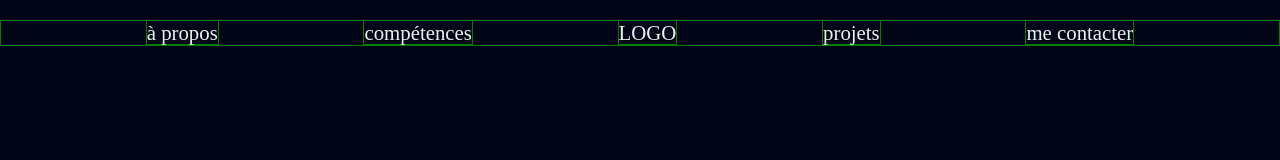
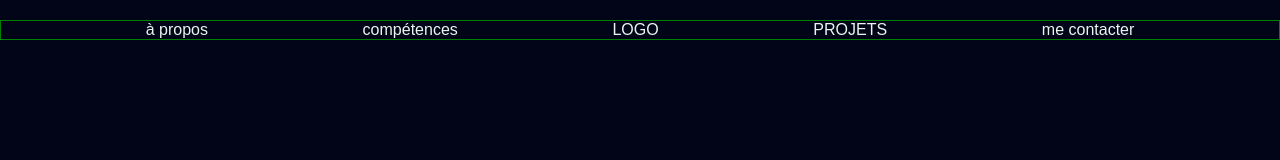
Before and after one commit to gdudekdev/portfolio_, a plain HTML site: page index.html in a window 1280 px wide. Drawn offline with Linux system fonts and the light colour scheme; a web font is replaced by a local one.

Commit message:
feat/Responsive mis en place sur la navbar, icon du bouton hamburger et pour refermer la fenêtre

```diff
--- a/index.html
+++ b/index.html
@@ -7,7 +7,6 @@
 
     <!-- Importation du style -->
     <link rel="stylesheet" href="style/style.css" />
-    <!-- Importation du js -->
     <!-- Importation de la font -->
     <link rel="preconnect" href="https://fonts.googleapis.com">
     <link rel="preconnect" href="https://fonts.gstatic.com" crossorigin>
@@ -21,23 +20,25 @@
         <nav class="navbar">
             <div class="container">
                 <ul class="nav-links">
-                    <li>
-                        <a href="#about">à propos</a>
+                    <li class="nav-item">
+                        <a href="#about" class="nav-link">à propos</a>
                     </li>
-                    <li>
-                        <a href="#skills">compétences</a>
+                    <li class="nav-item">
+                        <a href="#skills" class="nav-link">compétences</a>
                     </li>
-                    <li>
-                        <a href="#">LOGO</a>
-                            <!-- <img src="img/logo.svg" alt="logo" style="width: 80px"> -->
+                    <li class="nav-item">
+                        <a href="#" class="nav-link">LOGO</a>
+                        <!-- <img src="img/logo.svg" alt="logo" style="width: 80px"> -->
                     </li>
-                    <li>
-                        <a href="#projets">projets</a>
+                    <li class="nav-item">
+                            <a href="#projets" class="nav-link">PROJETS</a>
                     </li>
-                    <li>
-                        <a href="#contact">me contacter</a>
+                    <li class="nav-item">
+                        <a href="#contact" class="nav-link">me contacter</a>
                     </li>
                 </ul>
+
+                <button type="button" class="menu-hamburger"></button>
             </div>
         </nav>
     </header>
@@ -94,6 +95,8 @@
 
     </footer>
 
+    <!-- Importation du js -->
+    <script src="scripts.js"></script>
 </body>
 
 </html>
--- a/style/style.css
+++ b/style/style.css
@@ -8,6 +8,7 @@
 body{
     background-color: rgba(1,5,23,1);
     color:#E8F7EE;
+    font-family: Arial, Helvetica, sans-serif;
 }
 
 /* NAVLINKS */
@@ -18,19 +19,39 @@ body{
     align-items: flex-start;
     padding-top: 20px;
 }
-.nav-links li a{
+.navbar .nav-item .nav-link{
+    position:relative;
     color:#E8F7EE;
-    font-size: 1.3rem;
-    border:1px solid  green;
+    font-size: 1rem;
+    padding: 4px 10px;
 }
 
-.nav-links li a:hover {
+.navbar .nav-item .nav-link:hover {
     color: #E3B23C;
+
+}
+.navbar .nav-item .nav-link::before{
+    position: absolute;
+    content:"";
+    top:0;
+    left:0;
+    width: 100%;
+    height: 100%;
+    background-color: rgba(216, 167, 52, 0.219);
+    border-radius:1000px ;
+    filter: blur(2px);
+    opacity: 0;
+    transition: opacity 0.3s ease-in-out;
+}
+
+.navbar .nav-item .nav-link:hover::before{
+    opacity:1;
 }
 .nav-links {
     width: 100vw;
     display:flex;
     align-content:center;
+    align-items: center;
     border:1px solid  green;
     justify-content: space-evenly;
     align-items: center ;
@@ -44,10 +65,9 @@ body{
     position: absolute;
     right:30px;
     top: 18px;
-    width:30px;
-    height:30px;
+    width:50px;
+    height:50px;
     display:none;
-
 }
 
 
```
Also changed, not shown: scripts/scripts.js (+12 -16 lines), img/close.png (added).
